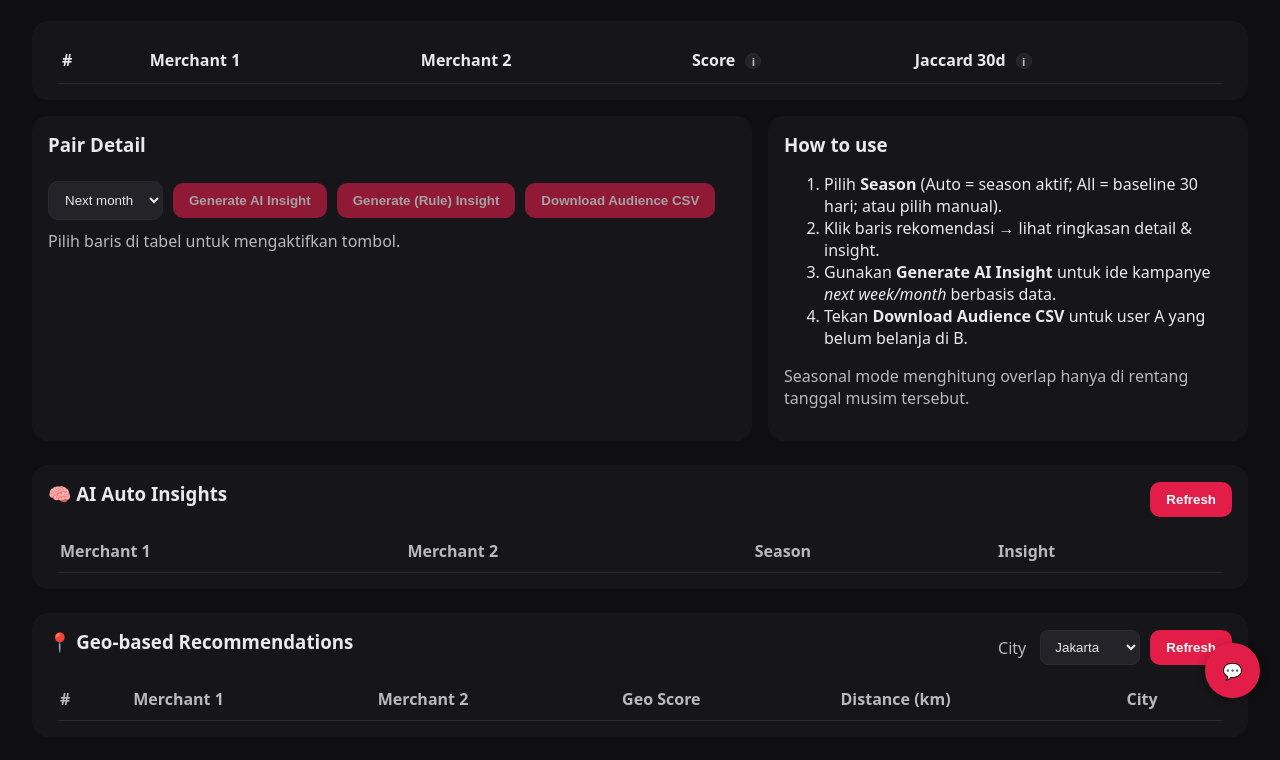
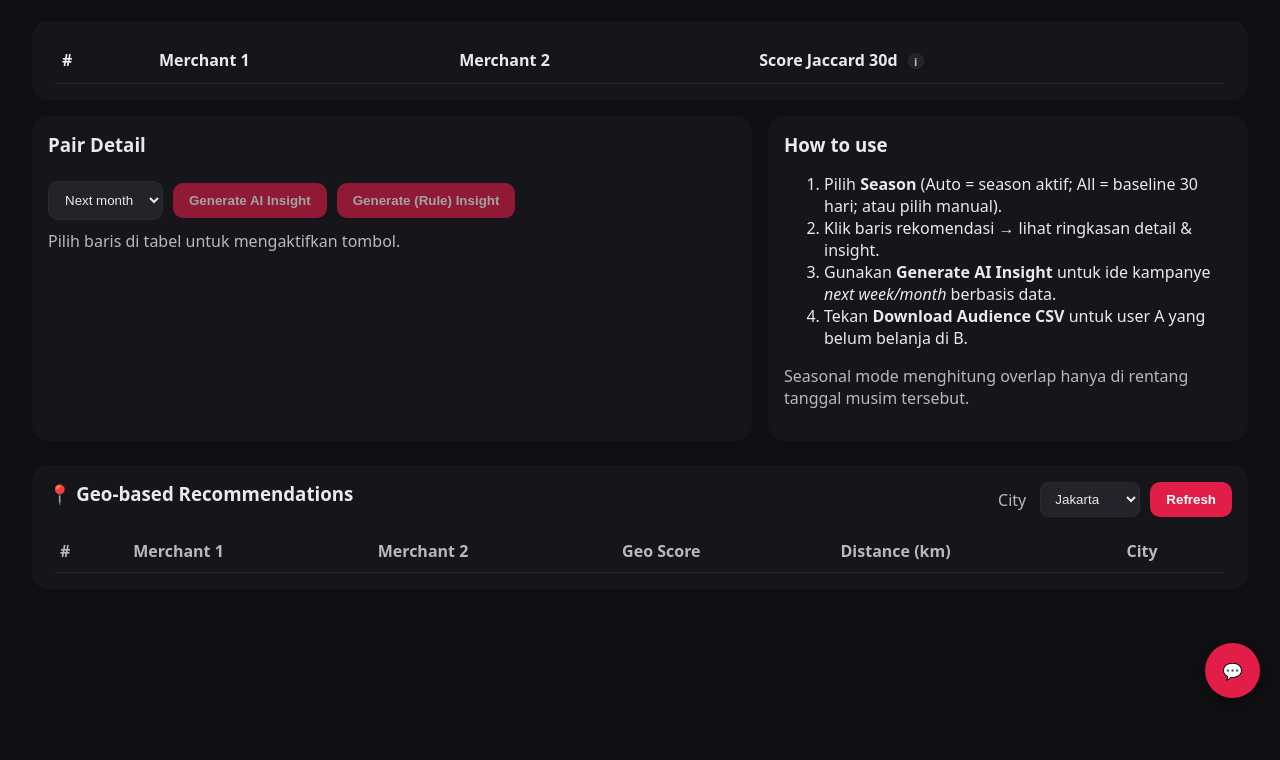
Before and after one commit to ashddq15/doku-merge-project, a plain HTML site: page static/index.html in a window 1280 px wide. Shown: the part 82-842 px from the top of the page. After the commit the page ends 800 px from the top, so only its background shows below. Drawn offline with Linux system fonts and the light colour scheme; no server answers.

Commit message:
fixing: UI Dashboard delete score

```diff
--- a/static/index.html
+++ b/static/index.html
@@ -88,16 +88,7 @@
           <th>Merchant 1</th>
           <th>Merchant 2</th>
           <th>
-            Score
-            <span class="tip">i</span>
-            <div class="tooltip">
-              <b>Score</b> adalah nilai gabungan untuk menentukan prioritas kolaborasi.
-              Di MVP ini nilainya = <i>Jaccard 30d</i>. Pada versi penuh, Score akan
-              menggabungkan:<br/>• Overlap user (Jaccard)<br/>• Perbedaan jam puncak (seasonality)<br/>• Perbedaan channel (synergy)<br/>• Risiko kegagalan (fail risk).
-            </div>
-          </th>
-          <th>
-            Jaccard 30d
+            Score Jaccard 30d
             <span class="tip">i</span>
             <div class="tooltip">
               <b>Jaccard 30d</b> mengukur irisan pengguna kedua merchant selama 30 hari:
@@ -126,7 +117,6 @@
         </select>
         <button id="aiInsightBtn" class="btn" disabled>Generate AI Insight</button>
         <button id="insightBtn" class="btn" disabled>Generate (Rule) Insight</button>
-        <button id="downloadBtn" class="btn" disabled>Download Audience CSV</button>
         <span class="muted">Pilih baris di tabel untuk mengaktifkan tombol.</span>
       </div>
 
@@ -171,20 +161,6 @@
       </ol>
       <p class="muted">Seasonal mode menghitung overlap hanya di rentang tanggal musim tersebut.</p>
     </div>
-  </div>
-
-  <!-- ===== Tambahan: AI Auto Insights (fitur baru, tidak mengubah yang lama) ===== -->
-  <div class="tab-section card">
-    <div class="top">
-      <h3>🧠 AI Auto Insights</h3>
-      <button class="btn" onclick="loadAutoInsights()">Refresh</button>
-    </div>
-    <table id="tblAuto">
-      <thead>
-        <tr><th>Merchant 1</th><th>Merchant 2</th><th>Season</th><th>Insight</th></tr>
-      </thead>
-      <tbody></tbody>
-    </table>
   </div>
 
   <!-- ====== GEO-BASED RECOMMENDATIONS (DITAMBAHKAN DI BAWAH INSIGHT) ====== -->
```
